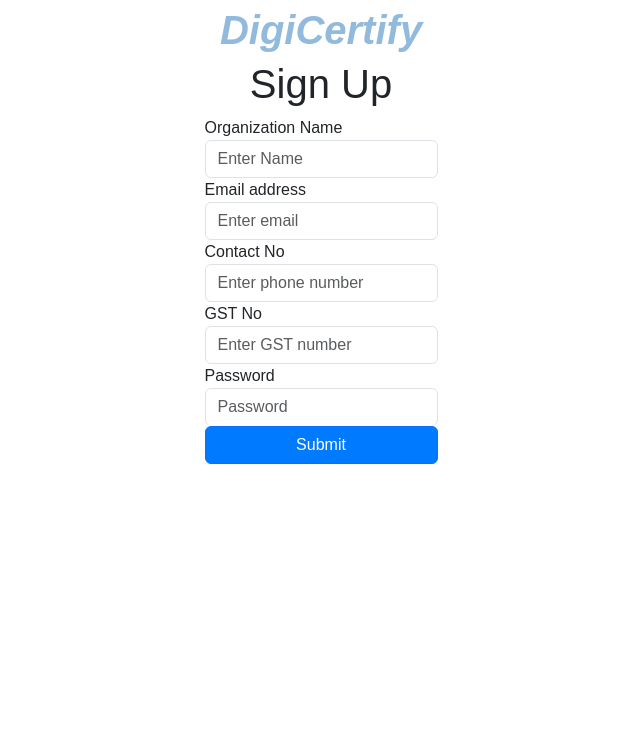
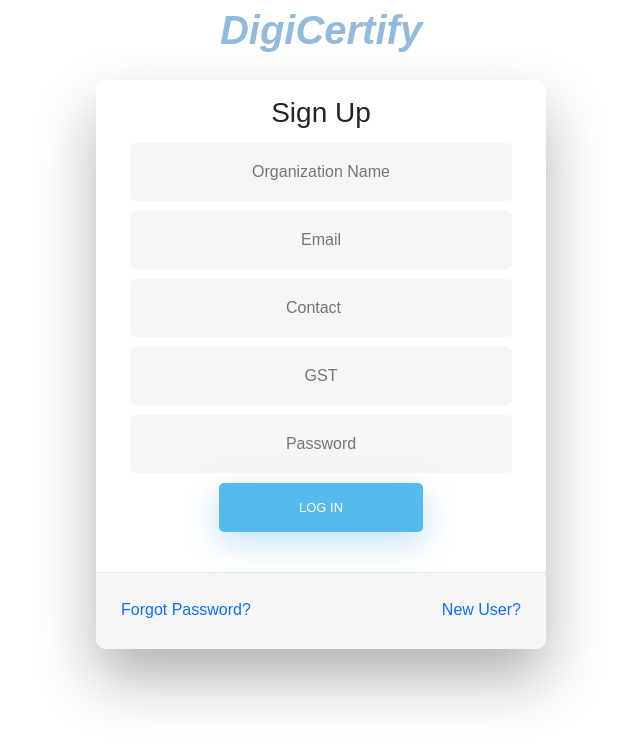
Before and after one commit to Tusshar10/DigiCertify-Certificate-Generation-and-Verification, a React (Vite) app: page /signup in a window 1280 px wide. Shown: the top 746 px of the page, without its empty margins (319-959 px from the left). Built offline with nearby package versions, Linux system fonts and the light colour scheme.

Commit message:
Changed singup page

```diff
--- a/src/components/Login/login.css
+++ b/src/components/Login/login.css
@@ -110,7 +110,7 @@
     transform: scale(0.95);
   }
 
-  .loginpage input[type=text],.loginpage input[type=password] {
+  .loginpage input[type=text],.loginpage input[type=password],.loginpage input[type=number] {
     background-color: #f6f6f6;
     border: none;
     color: #0d0d0d;
@@ -137,6 +137,14 @@
   }
 
   .loginpage input[type=text]:placeholder {
+    color: #cccccc;
+  }
+  .loginpage input[type=number]:focus {
+    background-color: #fff;
+    border-bottom: 2px solid #5fbae9;
+  }
+
+  .loginpage input[type=number]:placeholder {
     color: #cccccc;
   }
 
@@ -200,24 +208,39 @@
     animation-duration:1s;
   }
   .loginpage .fadeIn.first {
+    -webkit-animation-delay: 0.2s;
+    -moz-animation-delay: 0.2s;
+    animation-delay: 0.2s;
+  }
+  .loginpage .fadeIn.second {
+    -webkit-animation-delay: 0.3s;
+    -moz-animation-delay: 0.3s;
+    animation-delay: 0.3s;
+  }
+  .loginpage .fadeIn.third {
     -webkit-animation-delay: 0.4s;
     -moz-animation-delay: 0.4s;
     animation-delay: 0.4s;
   }
-  .loginpage .fadeIn.second {
+  .loginpage .fadeIn.fourth {
+    -webkit-animation-delay: 0.5s;
+    -moz-animation-delay: 0.5s;
+    animation-delay: 0.5s;
+  }
+  .loginpage .fadeIn.fifth {
     -webkit-animation-delay: 0.6s;
     -moz-animation-delay: 0.6s;
     animation-delay: 0.6s;
   }
-  .loginpage .fadeIn.third {
+  .loginpage .fadeIn.sixth {
+    -webkit-animation-delay: 0.7s;
+    -moz-animation-delay: 0.7s;
+    animation-delay: 0.7s;
+  }
+  .loginpage .fadeIn.seventh {
     -webkit-animation-delay: 0.8s;
     -moz-animation-delay: 0.8s;
     animation-delay: 0.8s;
-  }
-  .loginpage .fadeIn.fourth {
-    -webkit-animation-delay: 1s;
-    -moz-animation-delay: 1s;
-    animation-delay: 1s;
   }
   .loginpage .underlineHover:after {
     display: block;
--- a/src/components/SignUp.jsx
+++ b/src/components/SignUp.jsx
@@ -1,24 +1,24 @@
-import React, { useState } from "react";
+import { useState } from "react";
+import "./Login/login.css";
 import { Link, useNavigate } from "react-router-dom";
 import Header from "./Header";
 
-function Signup() {
+const Sign = () => {
   const [organizationName, setOrganizationName] = useState("");
   const [email, setEmail] = useState("");
   const [phoneNo, setPhoneNo] = useState("");
   const [gst, setGST] = useState("");
   const [password, setPassword] = useState("");
-  const [errmsg,setErrmsg]=useState("");
-  const navigate=useNavigate();
-
-  const handleSubmit = async(e) => {
+  const [errmsg, setErrmsg] = useState("");
+  const navigate = useNavigate();
+  const handleSubmit = async (e) => {
     e.preventDefault();
     const formData = {
-      "name": organizationName,
-      "email": email,
-      "password": password,
-      "contact": phoneNo,
-      "gstno": gst,
+      name: organizationName,
+      email: email,
+      password: password,
+      contact: phoneNo,
+      gstno: gst,
     };
     try {
       const response = await fetch("http://localhost:3001/register", {
@@ -33,12 +33,12 @@
         // Signup successful, you can redirect or handle accordingly
         const { token } = await response.json();
         console.log("Signup successful");
-        localStorage.setItem('token', token);
+        localStorage.setItem("token", token);
         navigate("/");
       } else {
         // Signup failed, handle the error
         console.error("Signup failed");
-        setErrmsg("Please Enter Correct Details")
+        setErrmsg("Please Enter Correct Details");
       }
     } catch (error) {
       console.error("Error during signup:", error);
@@ -48,72 +48,92 @@
   return (
     <>
       <Header></Header>
-    <div className="siguppage d-flex" style={{justifyContent:"space-between",alignItems:"center",flexDirection:"column"}}>
-    <form onSubmit={handleSubmit}>
-      <h1 style={{textAlign:"center"}}>Sign Up</h1>
-      <div className="form-group">
-        <label htmlFor="organization_name">Organization Name</label><br/>
+      <div className="loginpage">
+        <div className="wrapper fadeInDown">
+          <div id="formContent">
+            <div className="fadeIn first mt-3">
+              <h3 style={{ textAlign: "center" }}>Sign Up</h3>
+            </div>
+
+            <form>
               <input
                 type="text"
-          className="form-control"
-          id="organization_name"
-          placeholder="Enter Name"
+                id="Organization Name"
+                className="fadeIn second"
+                onChange={(e) => setOrganizationName(e.target.value)}
                 value={organizationName}
-          onChange={(e) => setOrganizationName(e.target.value)}
+                name="Organization Name"
+                placeholder="Organization Name"
               />
-      </div>
-      <div className="form-group">
-        <label htmlFor="email">Email address</label>
               <input
-          type="email"
-          className="form-control"
-          id="email"
-          placeholder="Enter email"
+                type="text"
+                id="Email"
+                className="fadeIn third"
+                onChange={(e) => setEmail(e.target.value)}
                 value={email}
-          onChange={(e) => setEmail(e.target.value)}
+                name="Email"
+                placeholder="Email"
               />
-      </div>
-      <div className="form-group">
-        <label htmlFor="phoneno">Contact No</label>
               <input
                 type="number"
-          className="form-control"
-          id="phoneno"
-          placeholder="Enter phone number "
+                id="Contact"
+                className="fadeIn fourth"
+                onChange={(e) => setPhoneNo(e.target.value)}
                 value={phoneNo}
-          onChange={(e) => setPhoneNo(e.target.value)}
+                name="Contact"
+                placeholder="Contact"
               />
-      </div>
-      <div className="form-group">
-        <label htmlFor="gst">GST No</label><br/>
               <input
                 type="text"
-          className="form-control"
                 id="gst"
-          placeholder="Enter GST number "
+                className="fadeIn fifth"
+                onChange={(e) => setGST(e.target.value)}
                 value={gst}
-          onChange={(e) => setGST(e.target.value)}
+                name="gst"
+                placeholder="GST"
               />
-      </div>
-      <div className="form-group">
-        <label htmlFor="password">Password</label><br></br>
               <input
                 type="password"
-          className="form-control"
                 id="password"
+                className="fadeIn sixth"
+                onChange={(e) => setPassword(e.target.value)}
+                value={password}
+                name="Password"
                 placeholder="Password"
-          value={password}
-          onChange={(e) => setPassword(e.target.value)}
               />
+              <br></br>
+              <input
+                type="submit"
+                onClick={handleSubmit}
+                className="fadeIn seventh"
+                value="Log In"
+              />
+            </form>
+
+            <div id="formFooter" className="d-flex justify-content-between">
+              <Link
+                className="underlineHover"
+                to="/"
+                style={{ textDecoration: "none" }}
+              >
+                Forgot Password?
+              </Link>
+              <Link
+                className="underlineHover"
+                to="/signup"
+                style={{ textDecoration: "none" }}
+              >
+                New User?
+              </Link>
             </div>
-      <div className="d-flex justify-content-center">
-      <button type="submit" className="btn btn-primary">Submit</button>
           </div>
-    </form>
-    <div style={{"color":"red",textAlign:"center"}}>{errmsg}</div>
+        </div>
+        <div style={{ color: "red", textAlign: "center", fontSize: "3vh" }}>
+          {errmsg}
+        </div>
       </div>
     </>
   );
-}
+};
 
-export default Signup;
+export default Sign;
```
Lines whose indentation alone changed are shown as unchanged.
